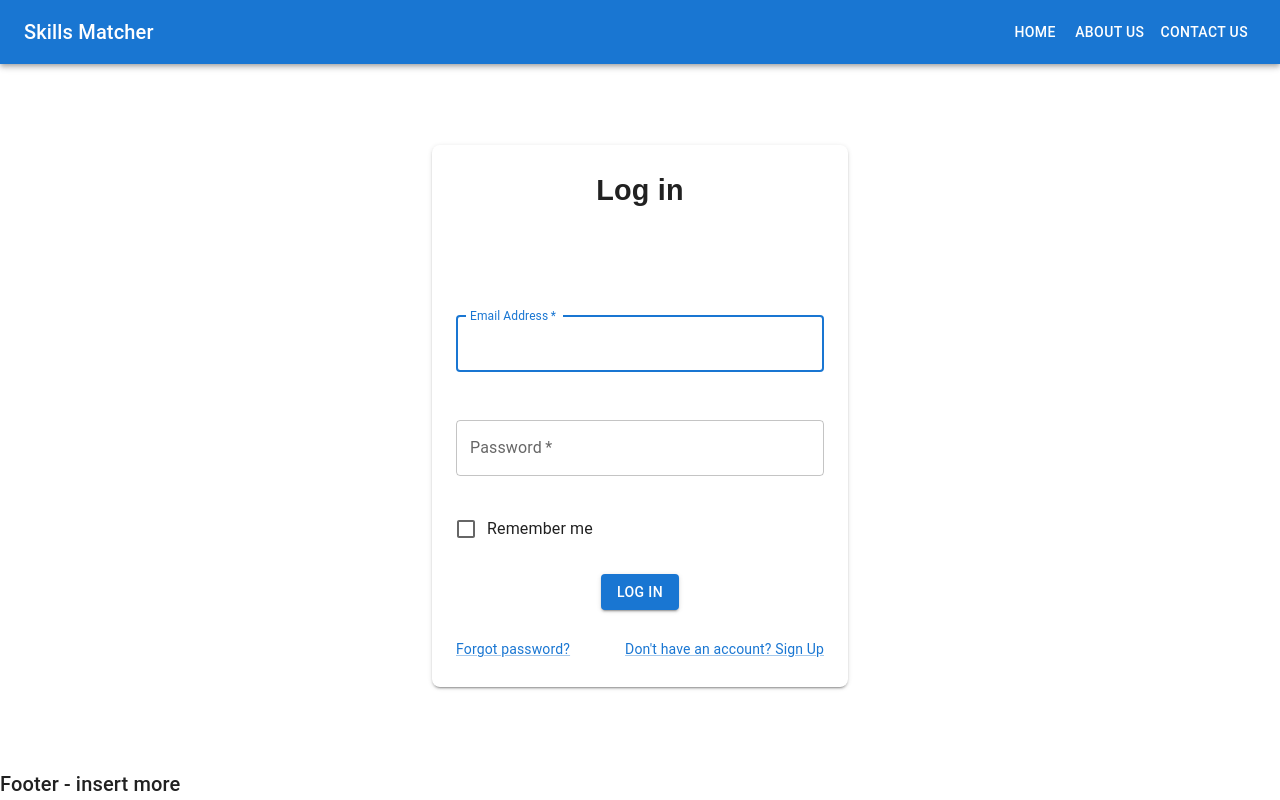
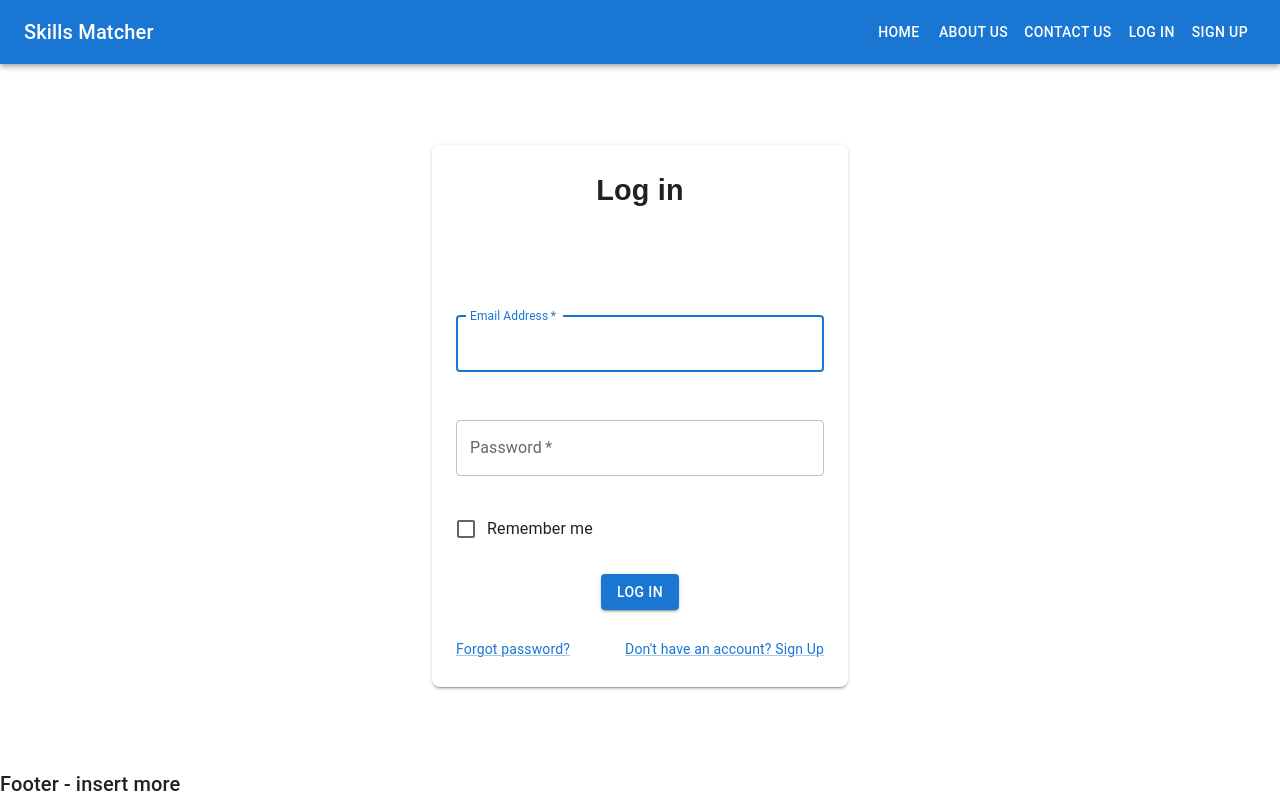
Before and after one commit to putto11262002/skill-matcher-user-ui, a Next.js app in the folder user-client/: page /login in a window 1280 px wide. Built offline with nearby package versions, Linux system fonts and the light colour scheme; no server answers.

Commit message:
navbar options depending on whether user is signed in/not

```diff
--- a/user-client/src/components/common/NavBar.jsx
+++ b/user-client/src/components/common/NavBar.jsx
@@ -6,8 +6,11 @@ import {
   Typography,
   Button
 } from '@mui/material';
+import { useSelector } from 'react-redux';
 
 const NavBar = () => {
+  const { isLoggedIn } = useSelector((state) => state.auth);
+
   return (
     <AppBar position="static" sx={{ backgroundColor: 'primary.main' }}>
       <Toolbar>
@@ -15,15 +18,28 @@ const NavBar = () => {
           Skills Matcher
         </Typography>
         <Link href="/home" passHref>
-        <Button sx={{ color: 'white', textDecoration: 'none' }}> Home  </Button>
+          <Button sx={{ color: 'white', textDecoration: 'none' }}> Home  </Button>
         </Link>
         <Link href="/about-us" passHref>
           <Button sx={{ color: 'white', textDecoration: 'none' }}> About Us </Button>
         </Link>
         <Link href="/contact-us" passHref>
-        <Button sx={{ color: 'white', textDecoration: 'none' }}> Contact us   </Button>
+          <Button sx={{ color: 'white', textDecoration: 'none' }}> Contact us   </Button>
         </Link>
-
+        {isLoggedIn ? (
+          <Link href="/dashboard" passHref>
+            <Button sx={{ color: 'white', textDecoration: 'none' }}> Dashboard </Button>
+          </Link>
+        ) : (
+          <>
+            <Link href="/login" passHref>
+              <Button sx={{ color: 'white', textDecoration: 'none' }}> Log In </Button>
+            </Link>
+            <Link href="/sign-up" passHref>
+              <Button sx={{ color: 'white', textDecoration: 'none' }}> Sign Up </Button>
+            </Link>
+          </>
+        )}
       </Toolbar>
     </AppBar>
   );
```
